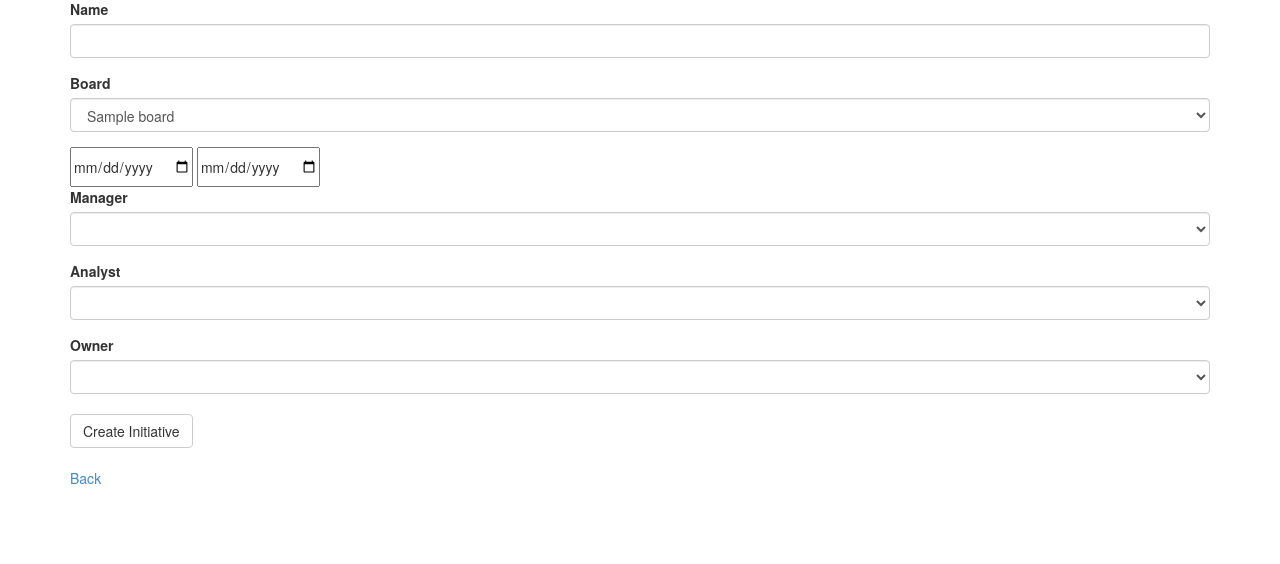
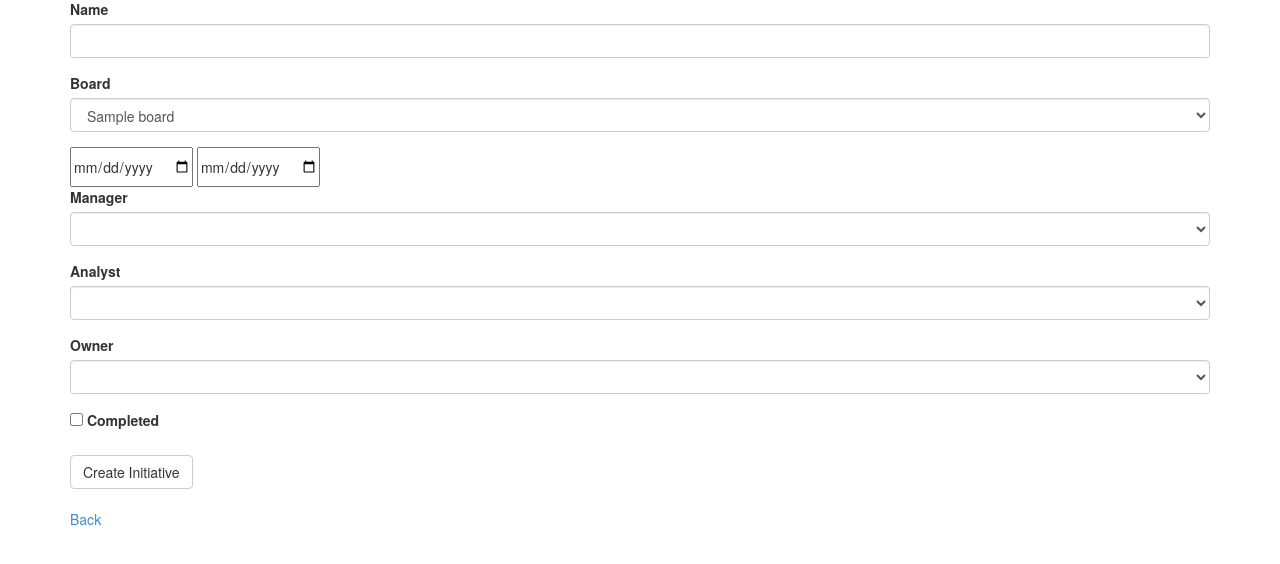
Before and after one commit to annado/bigboard, a Rails app: page /boards/1/initiatives/new in a window 1280 px wide. Shown: the part 143-707 px from the top of the page. Run offline with Rails 7, Linux system fonts and the light colour scheme; a user stored in the database is signed in; tables that the repository leaves empty hold one stand-in row (values such as "Sample post"); parts of the project's set-up code (start-up, migrations or seed data) failed here and were passed over; some libraries are stand-ins or nearby versions.

Commit message:
add completed? field to Initiatives

```diff
--- a/app/controllers/initiatives_controller.rb
+++ b/app/controllers/initiatives_controller.rb
@@ -92,6 +92,6 @@
       if (params[:ended])
         params[:end_date] = today
       end
-      params.require(:initiative).permit(:name, :start_date, :end_date, :manager_id, :analyst_id, :owner_id, :board_id)
+      params.require(:initiative).permit(:name, :start_date, :end_date, :manager_id, :analyst_id, :owner_id, :board_id, :completed)
     end
 end
--- a/app/views/boards/show.html.erb
+++ b/app/views/boards/show.html.erb
@@ -22,7 +22,7 @@
         </tr>
       </thead>
       <tbody>
-      <% @board.initiatives.order(:created_at).each do |i| %>
+      <% @board.initiatives.where.not(completed: true).order(:created_at).each do |i| %>
         <tr class="initiative active">
           <th colspan="3"><%= link_to i.name, edit_board_initiative_path(@board, i) %></th>
           <td colspan="<%= @board.roles.size %>" class="people">
--- a/app/views/initiatives/_form.html.erb
+++ b/app/views/initiatives/_form.html.erb
@@ -19,6 +19,10 @@
   <%= f.collection_select :analyst_id, @analysts, :id, :name, { :include_blank => true } %>
   <%= f.collection_select :owner_id, @pms, :id, :name, { :include_blank => true } %>
 
+  <div class="form-group">
+      <%= f.check_box :completed %>
+  </div>
+
   <div class="actions form-group">
     <%= f.submit %>
   </div>
--- /dev/null
+++ b/db/migrate/20140609044913_add_completed_to_initiatives.rb
@@ -0,0 +1,5 @@
+class AddCompletedToInitiatives < ActiveRecord::Migration
+  def change
+    add_column :initiatives, :completed, :boolean, :default => false, :null => false
+  end
+end
```
Also changed, not shown: db/schema.rb.
